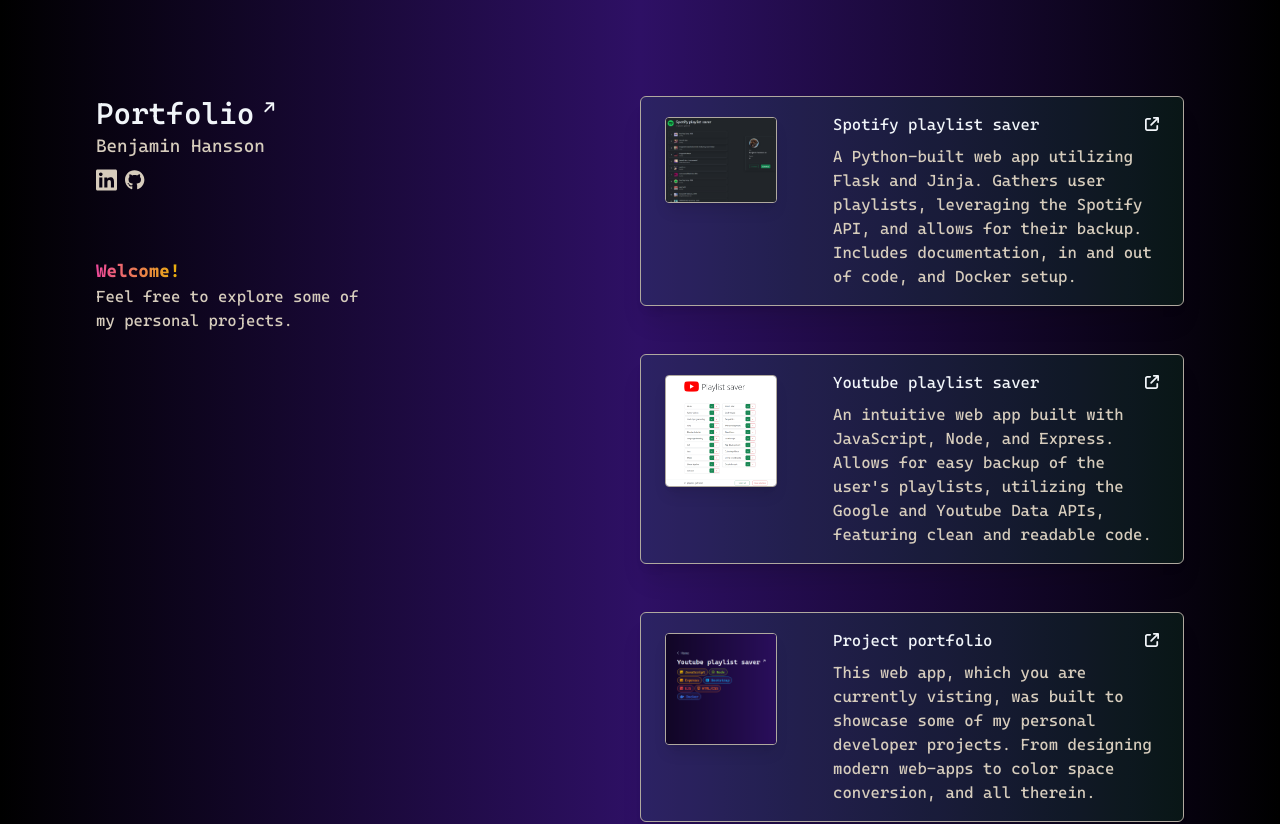
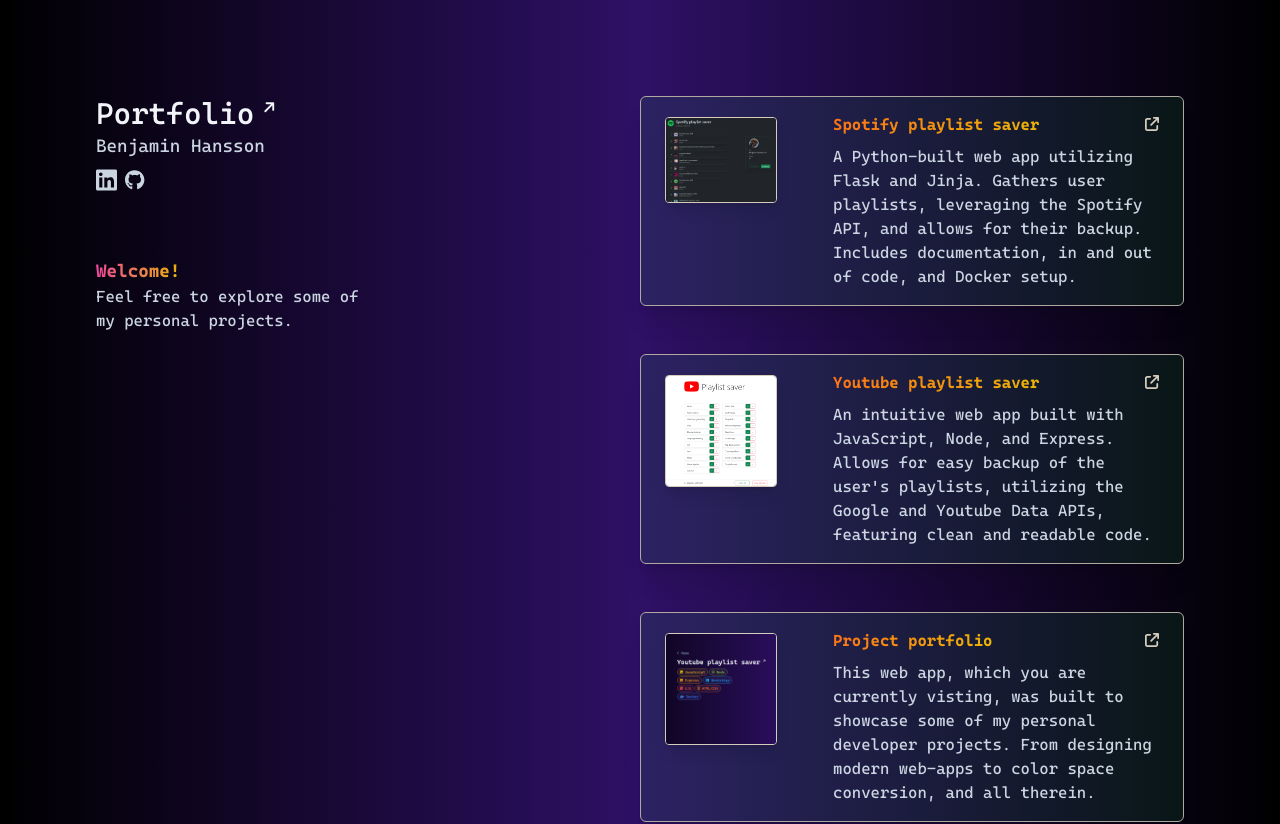
Before and after one commit to Benhan11/project-portfolio, a React (Create React App) app: page / in a window 1280 px wide. Shown: the top 824 px of the page. Built offline with nearby package versions, Linux system fonts and the light colour scheme.

Commit message:
Updated color contrast

```diff
--- a/src/components/ProjectSnippet.tsx
+++ b/src/components/ProjectSnippet.tsx
@@ -22,19 +22,19 @@
 function ProjectSnippet({ snippet }: SnippetProps) {
     return (
         <Link to={`/project/${snippet.projectId}`}>
-            <div className="sm:flex sm:flex-row sm:bg-green-500/10 shadow-xl gap-x-10 sm:px-6 py-4 mb-12 sm:border border-b border-heat-dark sm:rounded-md rounded
+            <div className="sm:flex sm:flex-row sm:bg-green-500/10 shadow-xl gap-x-10 sm:px-6 py-4 mb-12 text-slate-300 sm:border border-b border-heat-dark sm:rounded-md rounded
                             transition ease-in-out delay-0 duration-200 hover:translate-y-1 sm:hover:scale-[1.01] sm:hover:bg-green-500/[0.175] hover:shadow-2xl">
                 <div className="sm:flex-none w-32 float-left">
                     <div className="flex flex-row justify-center sm:ps-0 sm:pb-0 pe-4 pb-0">
-                        <img src={images[snippet.imageName]} className="sm:mt-1 mt-3 h-auto max-w-full max-h-32 rounded border border-heat-dark shadow-lg" />
+                        <img src={images[snippet.imageName]} className="sm:mt-1 mt-3 h-auto max-w-full max-h-32 rounded border border-heat shadow-lg" />
                     </div>
                 </div>
                 <div className="space-y-2">
                     <div className="sm:flex hidden sm:justify-between">
-                        <h2 className="text-slate-100 text-base">{snippet.title}</h2>
-                        <IconWrapper icon={icons['opensNewPageBoxIcon']} size="sm" className="mt-1 text-slate-100" />
+                        <h2 className="font-bold bg-gradient-to-r from-orange-500 to-yellow-500 inline-block text-transparent bg-clip-text text-base">{snippet.title}</h2>
+                        <IconWrapper icon={icons['opensNewPageBoxIcon']} size="sm" className="mt-1 text-heat" />
                     </div>
-                    <h2 className="text-slate-100 text-base block sm:hidden">{snippet.title}<span className="whitespace-nowrap">&nbsp;<IconWrapper icon={icons['opensNewPageArrowIcon']} transform="shrink-6 rotate-45 up-4 left-6" /></span></h2>
+                    <h2 className="font-bold bg-gradient-to-r from-orange-500 to-yellow-500 text-transparent bg-clip-text text-base block sm:hidden">{snippet.title}<span className="whitespace-nowrap">&nbsp;<IconWrapper icon={icons['opensNewPageArrowIcon']} transform="shrink-6 rotate-45 up-4 left-6" /></span></h2>
                     <p className="text-base">{snippet.description}</p>
                 </div>
             </div>
--- a/src/pages/HomePage.tsx
+++ b/src/pages/HomePage.tsx
@@ -11,7 +11,7 @@
  */
 function HomePage() {
     return (
-        <div className="min-h-screen font-mono text-heat bg-gradient-to-r from-black via-violet-950 to-black">
+        <div className="min-h-screen font-mono text-slate-300 bg-gradient-to-r from-black via-violet-950 to-black">
             <div className="mx-auto max-w-screen-xl px-6 md:px-12 lg:px-24">
                 <div className="lg:flex lg:justify-between lg:space-y-0 space-y-4">
                     <div className="lg:flex lg:flex-col lg:sticky lg:top-0 lg:max-h-screen lg:w-1/2 lg:py-24 md:py-12 pt-6 pb-12">
@@ -23,7 +23,7 @@
                             <h2 className="text-lg">Benjamin Hansson</h2>
                             <div className="space-x-2 pt-2">
                                 <a href="https://www.linkedin.com/in/benjamin-hansson-88131b1a2/" target="_blank" rel="noopener noreferrer" className="hover:text-blue-500"><IconWrapper icon={icons['linkedinIcon']} size="xl" /></a>
-                                <a href="https://github.com/Benhan11" target="_blank" rel="noopener noreferrer" className="hover:text-white"><IconWrapper icon={icons['githubIcon']} size="lg" /></a>
+                                <a href="https://github.com/Benhan11" target="_blank" rel="noopener noreferrer" className="hover:text-slate-50"><IconWrapper icon={icons['githubIcon']} size="lg" /></a>
                             </div>
                             <p className="max-w-72 pt-16">
                                 <a className="text-lg font-bold bg-gradient-to-r from-pink-500 to-yellow-500 inline-block text-transparent bg-clip-text">Welcome!</a><br/>
--- a/src/pages/ProjectPage.tsx
+++ b/src/pages/ProjectPage.tsx
@@ -28,7 +28,7 @@
     }, []);
 
     return (
-        <div className="min-h-screen font-mono text-heat bg-gradient-to-r from-black via-violet-950 to-black">
+        <div className="min-h-screen font-mono text-slate-300 bg-gradient-to-r from-black via-violet-950 to-black">
             <div className="mx-auto max-w-screen-xl lg:px-24 md:px-12 sm:px-24 px-6 pb-20">
                 <div className="lg:py-20 md:py-12 pt-6 pb-16">
                     <div className="sm:mb-3 mb-8">
@@ -43,7 +43,7 @@
                         )}
                     </div>
                 </div>
-                <div className="space-y-40">
+                <div className="space-y-40 leading-7">
                     {project.dataSections.map((section, index) =>
                         <div key={index} ref={sectionsRef.current[index]} className={`md:flex md:h-[28rem] min-h md:space-x-12 md:space-y-0 space-y-8 sm:transition-opacity sm:ease-in sm:duration-200 ${isVisibleArray[index] ? "sm:opacity-100" : "sm:opacity-30"}`}>
                             <div className="md:w-1/2 flex items-center">
--- a/tailwind.config.js
+++ b/tailwind.config.js
@@ -13,7 +13,6 @@
           DEFAULT: '#D6CCBC',
           dark: '#B0A99F'
         }
-
       }
     },
   },
```
